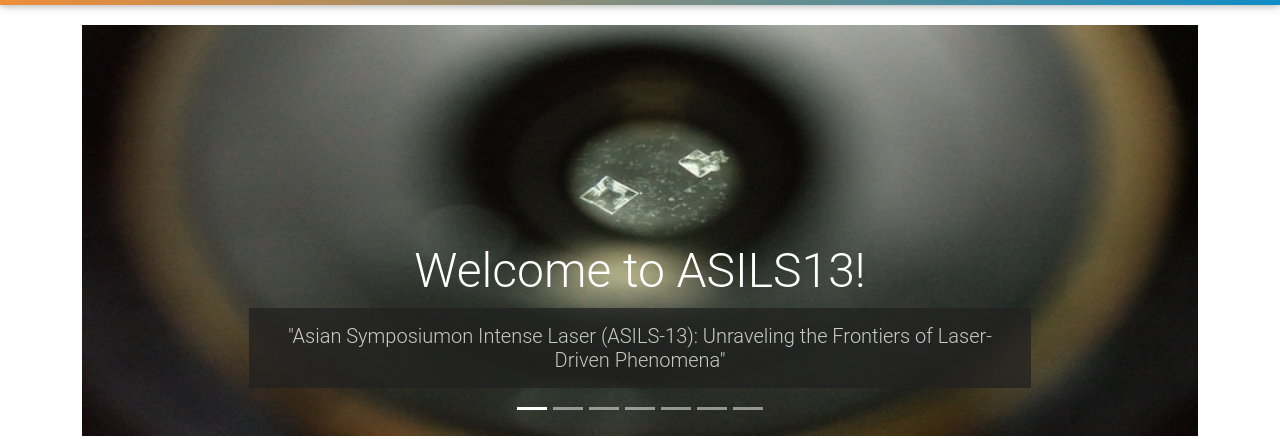
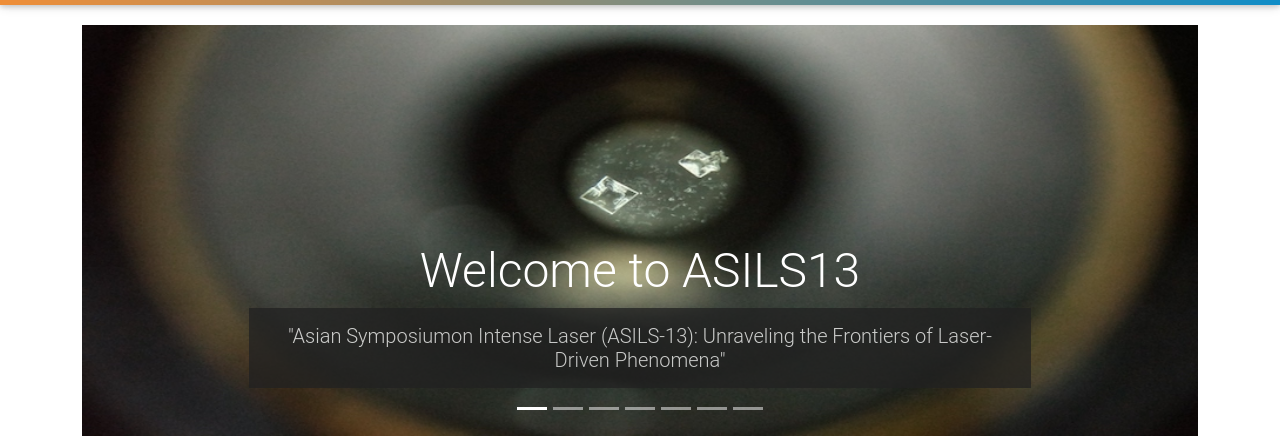
Before and after one commit to avadhesh3824/ASILS, a plain HTML site: page index.html in a window 1280 px wide. Shown: the part 369-808 px from the top of the page. Drawn offline with nearby package versions, Linux system fonts and the light colour scheme.

Commit message:
Update index.html

```diff
--- a/index.html
+++ b/index.html
@@ -168,7 +168,7 @@
                 <div class="carousel-item active">
                     <img src="img/slider/slider1.png" class="d-block w-100" alt="...">
                     <div class="carousel-caption d-none d-md-block">
-<h1 class="display-5">Welcome to ASILS13!</h1>
+<h1 class="display-5">Welcome to ASILS13</h1>
                         <h5 class="bg-dark text-white opacity-75 p-3">"Asian Symposiumon Intense Laser (ASILS-13): Unraveling the Frontiers of Laser-Driven Phenomena"
                         </h5>
                     </div>
```
